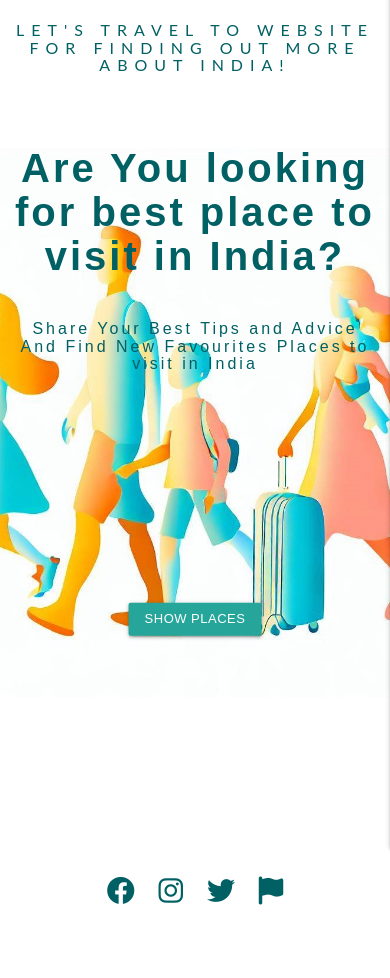
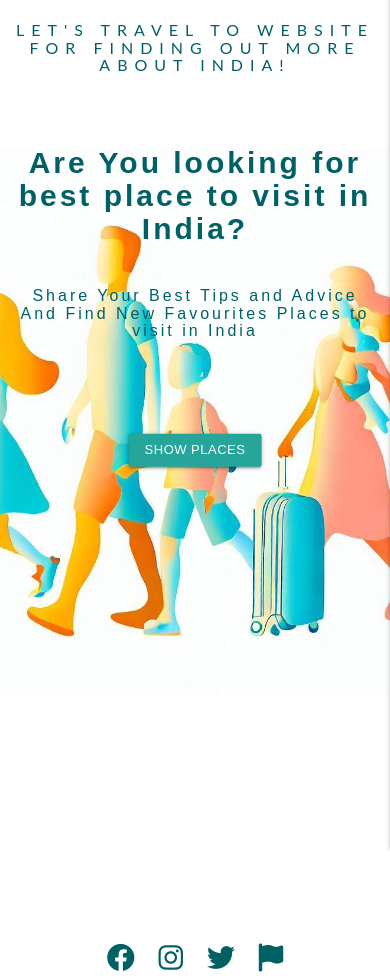
Before and after one commit to Killol14/Roaming-In-India, a Flask app: page /home in a window 390 px wide. Shown: the part 56-1034 px from the top of the page. Before the commit the page ends 961 px from the top, so only its background shows below. Run offline with Flask 3, Linux system fonts and the light colour scheme; some libraries are stand-ins or nearby versions.

Commit message:
commiting for css style for home button

```diff
--- a/static/css/style.css
+++ b/static/css/style.css
@@ -120,7 +120,7 @@ a.btn-small.btn-hero {
     justify-content: center;
     align-items: center;
     position: absolute;
-    top: 40%;
+    top: 45%;
     left: 50%;
     transform: translate(-50%, -50%);
 }
@@ -153,7 +153,7 @@ a.btn-small.btn-hero {
 .pagination li i {
     font-size: 2rem;
     color: #006064;
-	margin-top: 450px;
+	margin-top: 550px;
 }
 
 .pagination li i:hover {
@@ -162,46 +162,37 @@ a.btn-small.btn-hero {
 
 /*-------- Social Media ------*/
 
-@media (max-width: 1290px) {
-
-	a.btn-small.btn-hero {
-		top: 80%;
-		left: 50%;
-	}
-
-}
-
-@media (max-width: 992px) {
-
-	a.btn-small.btn-hero {
-		top: 80%;
-		left: 50%;
-	}
-
-}
 
 @media (max-width: 768px) {
 
     a.brand-logo {
         font-size: 20px;
-
+	}
+		.headline {
+			text-align: center;
+			font-size: 30px;
+		}
+}
+@media (max-width: 500px) {
+    a.brand-logo {
+        font-size: 16px;
     }
+	a.btn-small.btn-hero {
+		top: 60%;
+		left: 50%;
+	}
+}
+@media (max-height: 600px) {
 	a.btn-small.btn-hero {
 		top: 80%;
 		left: 50%;
 	}
-}
-
-@media (max-width: 480px) {
-    a.brand-logo {
-        font-size: 16px;
-    }
-
-
+	.pagination li i {
+		margin-top: 150px;
+	}
 }
 @media (max-width: 360px) {
     a.brand-logo {
         font-size: 16px;
     }
-
 }
```
